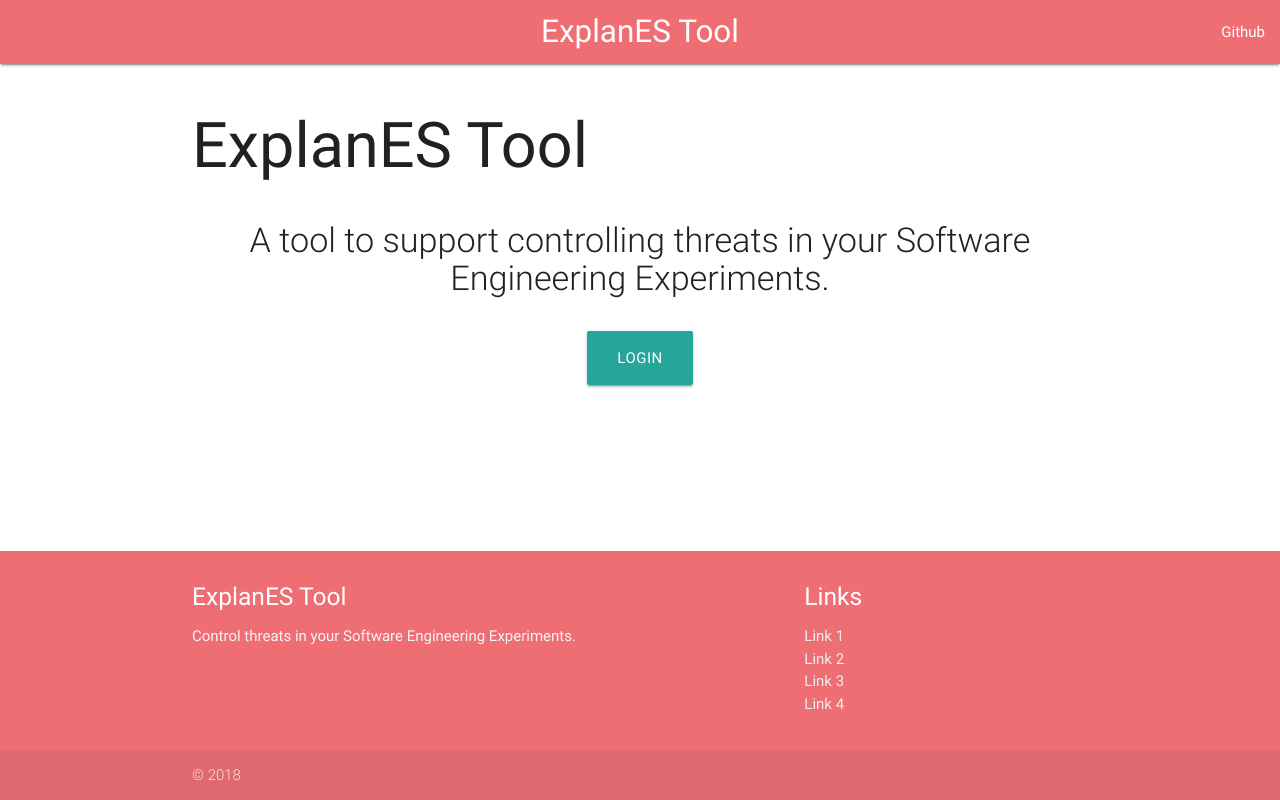
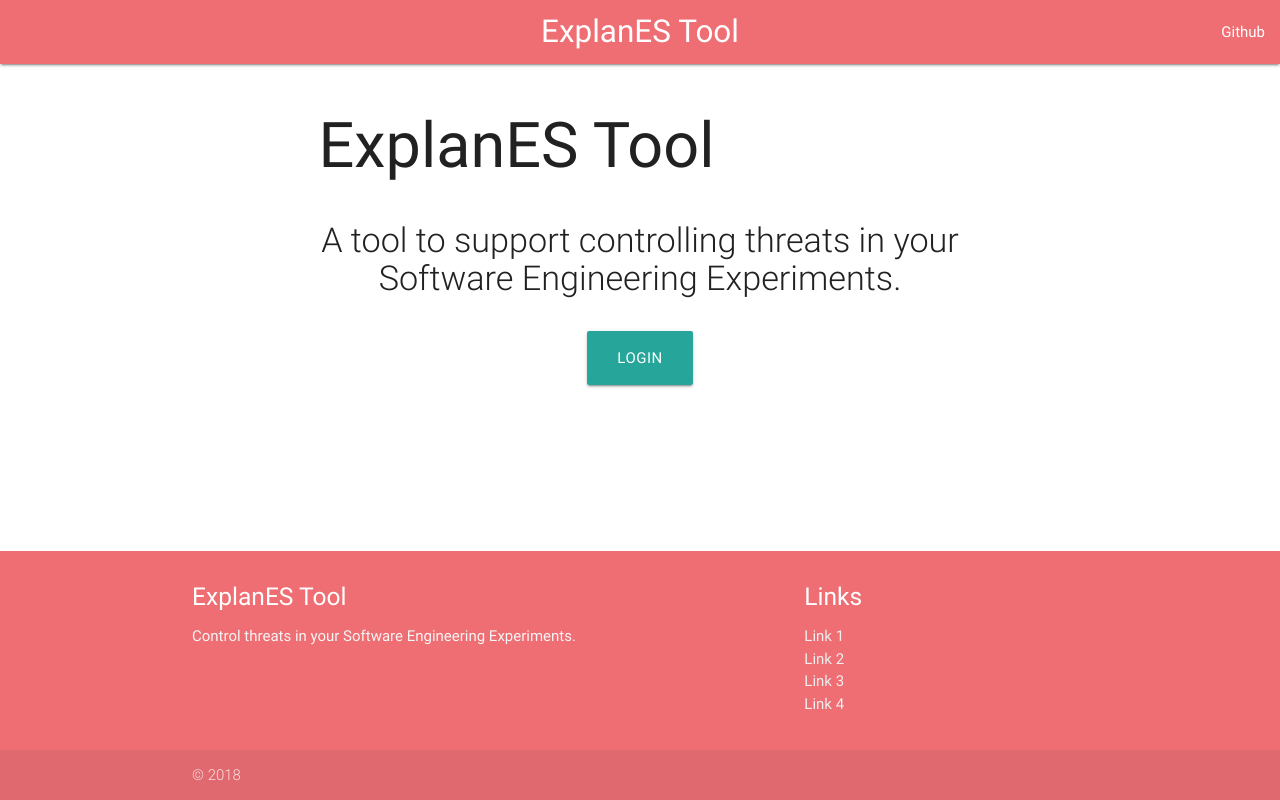
Before and after one commit to allan-mlpe/experiment-planning-tool, an Angular app in the folder front/: page / in a window 1280 px wide. Built offline with nearby package versions, Linux system fonts and the light colour scheme.

Commit message:
Correção de bug em grid dos layouts da aplicação

```diff
--- a/front/src/app/shared/layouts/basic-layout/basic-layout.component.html
+++ b/front/src/app/shared/layouts/basic-layout/basic-layout.component.html
@@ -6,7 +6,7 @@
         <app-sidebar></app-sidebar>
         <div class="container">
             <div class="row">
-                <div class="col s12 m9 l10">
+                <div class="col s12 m10 l10 offset-m1 offset-l1">
                     <router-outlet></router-outlet>
                 </div>
             </div>
--- a/front/src/app/shared/layouts/blank-layout/blank-layout.component.html
+++ b/front/src/app/shared/layouts/blank-layout/blank-layout.component.html
@@ -3,7 +3,11 @@
         <app-navbar></app-navbar>
     </header>
     <main>
-        <router-outlet></router-outlet>
+        <div class="container">
+            <div class="row">
+                <router-outlet></router-outlet>
+            </div>
+        </div>
     </main>
     <footer>
         <app-footer></app-footer>
```
